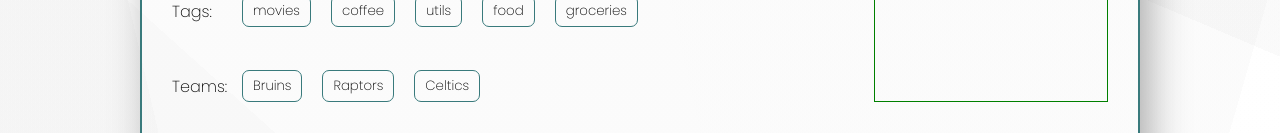
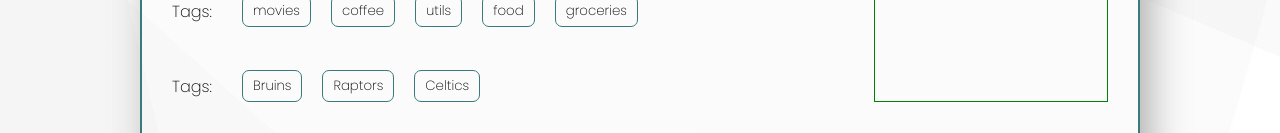
Before and after one commit to lavaboy1738/jt-case, a React (Create React App) app: page / in a window 1280 px wide. Shown: the part 212-345 px from the top of the page. Built offline with nearby package versions, Linux system fonts and the light colour scheme.

Commit message:
team selection complete

```diff
--- a/src/Components/selectors.tsx
+++ b/src/Components/selectors.tsx
@@ -4,6 +4,7 @@
 //components
 import {MonthSelection} from "./monthSelection";
 import {TagSelection} from "./tagsSelection";
+import {TeamSelection} from "./teamSelection";
 
 const SelectorsStyles = styled.div`
     width: 70%;
@@ -14,10 +15,6 @@
     .label{
         display: inline-block;
         width: 70px;
-    }
-    .teams{
-        display: flex;
-        align-items: center;
     }
     .content{
         margin-left: -10px;
@@ -30,14 +27,7 @@
         <SelectorsStyles>
             <MonthSelection/>
             <TagSelection/>
-            <div className="teams">
-                <span className="label">Teams:</span>
-                <div className="content">
-                    <button className="default-button" >Bruins</button>
-                    <button className="default-button" >Raptors</button>
-                    <button className="default-button" >Celtics</button>
-                </div>
-            </div>
+            <TeamSelection/>
         </SelectorsStyles>
     )
 }
--- /dev/null
+++ b/src/Components/teamSelection.tsx
@@ -0,0 +1,43 @@
+import React, { useState } from "react";
+import styled from "styled-components";
+
+import {Team} from "../data/data";
+
+const TeamSelectionStyles = styled.div`
+    display: flex;
+    align-items: center;
+
+`
+
+const teams:Team[] = ["Bruins", "Raptors", "Celtics"]
+
+export const TeamSelection = ()=>{
+    const [selectedTeams, setSelectedTeams] = useState<Team[]>([]);
+    const toggleTag = (team: Team)=>{
+        const copy = [...selectedTeams];
+        const index = copy.indexOf(team);
+        if(index !== -1){
+            copy.splice(index, 1);
+            setSelectedTeams(copy)
+        }else{
+            copy.push(team)
+            setSelectedTeams(copy)
+        }
+    }
+
+    return(
+        <TeamSelectionStyles>
+                <span className="label">Tags:</span>
+                <div className="content">
+                    {
+                        teams.map((team)=>{
+                            return(
+                                <button className={`default-button ${selectedTeams.includes(team)? "active" : ""}`}
+                                key={team} onClick={()=>toggleTag(team)} >{team}</button>
+                            )
+                        })
+                    }
+                </div>
+        </TeamSelectionStyles>
+    )
+}
```
